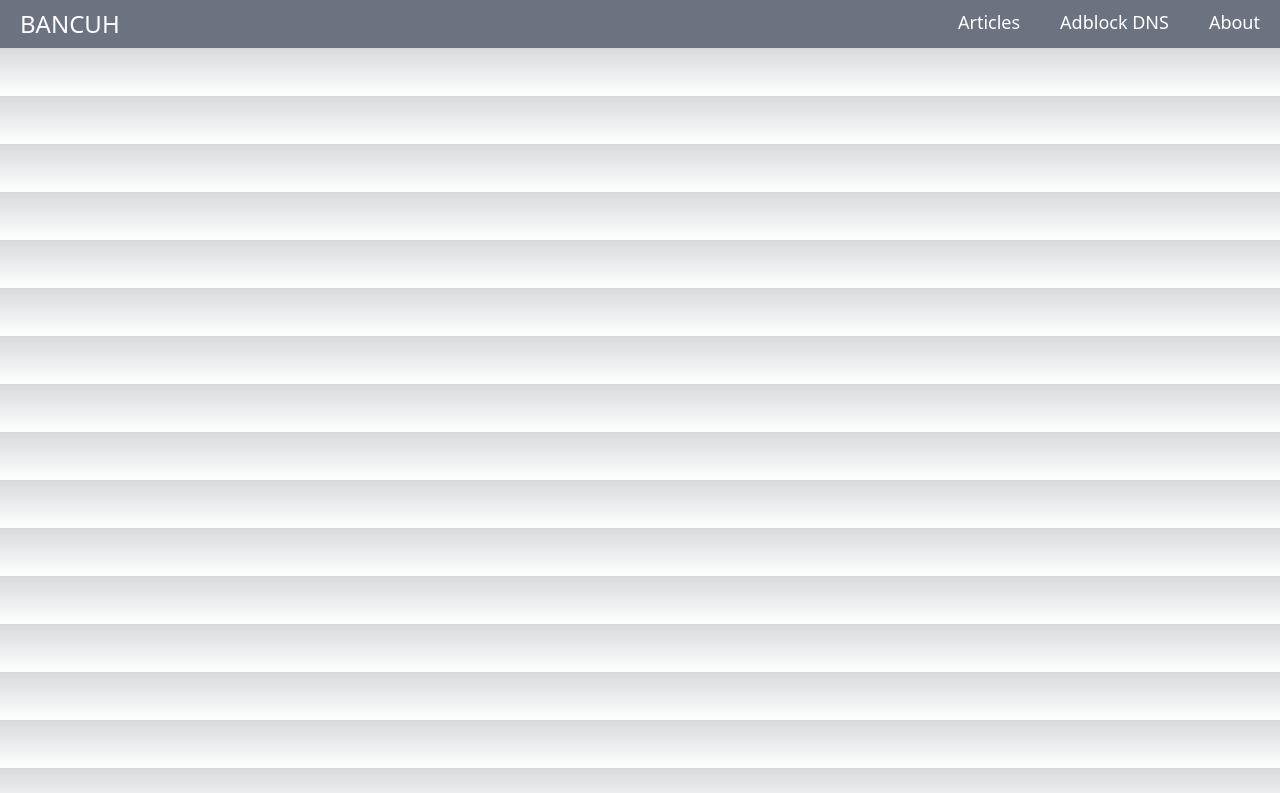
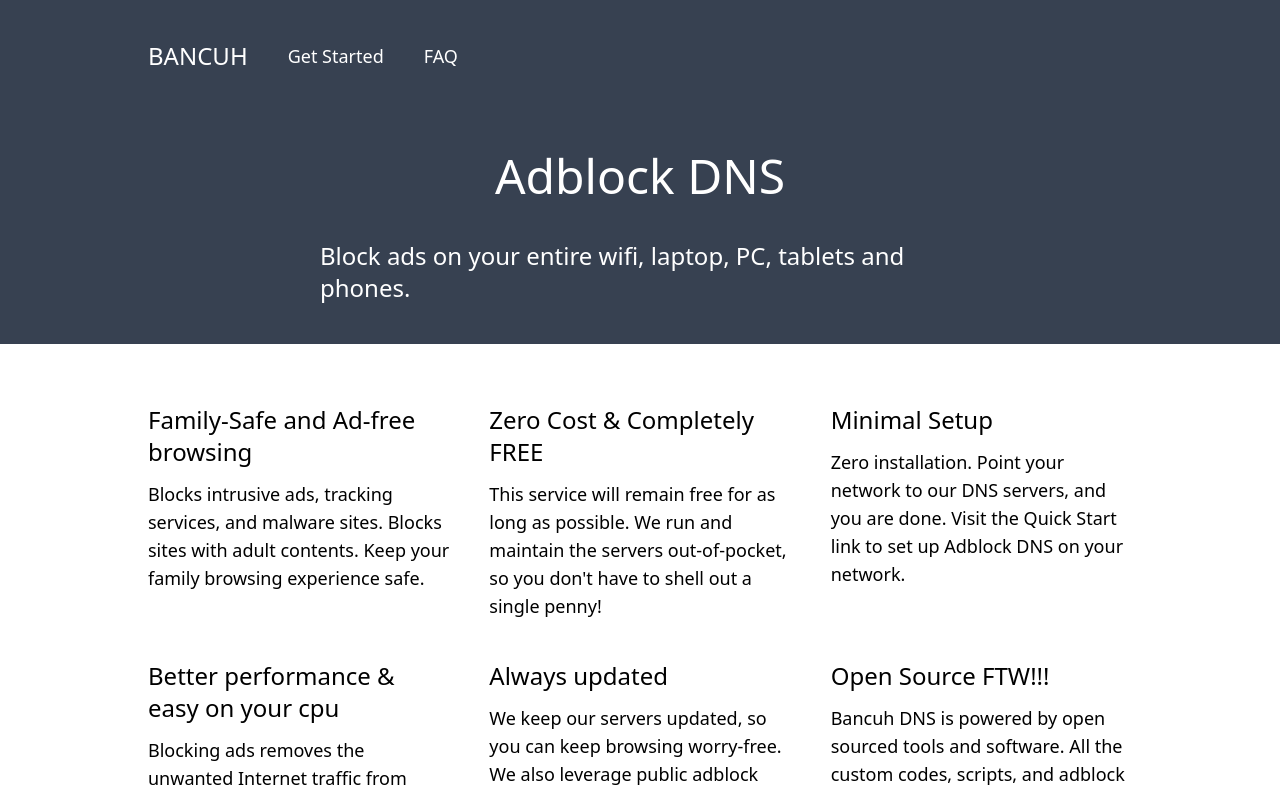
Before and after one commit to ragibkl/web-bancuh, a Next.js app: page / in a window 1280 px wide. Shown: the top 793 px of the page. Built offline with nearby package versions, Linux system fonts and the light colour scheme.

Commit message:
update front page

```diff
--- a/src/pages/index.tsx
+++ b/src/pages/index.tsx
@@ -6,9 +6,9 @@
 function HomeLink(props: { children: string }): JSX.Element {
   return (
     <div className="px-5">
-      <p className="text-2xl text-white">
-        <a>{props.children}</a>
-      </p>
+      <a href="_blank">
+        <p className="text-2xl text-white">{props.children}</p>
+      </a>
     </div>
   );
 }
@@ -16,25 +16,96 @@
 function HeaderLink(props: { children: string }): JSX.Element {
   return (
     <div className="px-5">
-      <a>
+      <a href="_blank">
         <p className="text-lg text-white">{props.children}</p>
       </a>
     </div>
   );
 }
 
+function Hero(props: {}): JSX.Element {
+  return (
+    <div className="py-10 max-w-screen-sm mx-auto flex flex-col items-center">
+      <div>
+        <p className="text-5xl text-white">Adblock DNS</p>
+      </div>
+      <div className="mt-10">
+        <p className="text-2xl text-white">
+          Block ads on your entire wifi, laptop, PC, tablets and phones.
+        </p>
+      </div>
+    </div>
+  );
+}
+
+function Card(props: { title: string; children: string }): JSX.Element {
+  return (
+    <div className="p-5">
+      <div>
+        <p className="text-2xl">{props.title}</p>
+      </div>
+      <div className="mt-3">
+        <p className="text-lg">{props.children}</p>
+      </div>
+    </div>
+  );
+}
+
 export default function Home() {
   return (
-    <main className="container mx-auto">
-      <div className="py-2 bg-gray-500">
-        <div className="flex">
-          <HomeLink>BANCUH</HomeLink>
+    <main>
+      <div className="bg-gray-700">
+        <div className="container mx-auto max-w-screen-lg">
+          <div className="flex py-10 items-center">
+            <HomeLink>BANCUH</HomeLink>
+            <HeaderLink>Get Started</HeaderLink>
+            <HeaderLink>FAQ</HeaderLink>
+            <div className="flex-1" />
+          </div>
 
-          <div className="flex-1" />
+          <Hero />
+        </div>
+      </div>
 
-          <HeaderLink>Articles</HeaderLink>
-          <HeaderLink>Adblock DNS</HeaderLink>
-          <HeaderLink>About</HeaderLink>
+      <div className="bg-white">
+        <div className="container mx-auto max-w-screen-lg">
+          <div className="grid grid-cols-2 md:grid-cols-3 py-10">
+            <Card title="Family-Safe and Ad-free browsing">
+              Blocks intrusive ads, tracking services, and malware sites. Blocks
+              sites with adult contents. Keep your family browsing experience
+              safe.
+            </Card>
+            <Card title="Zero Cost & Completely FREE">
+              This service will remain free for as long as possible. We run and
+              maintain the servers out-of-pocket, so you don't have to shell out
+              a single penny!
+            </Card>
+            <Card title="Minimal Setup">
+              Zero installation. Point your network to our DNS servers, and you
+              are done. Visit the Quick Start link to set up Adblock DNS on your
+              network.
+            </Card>
+            <Card title="Better performance & easy on your cpu">
+              Blocking ads removes the unwanted Internet traffic from your
+              network. Blocking ads also reduces the processing load on your
+              computer. With Adblocking done at the DNS level, there is no
+              performance impact on your device. No browser extensions or
+              plugins need to run on your computer.
+            </Card>
+            <Card title="Always updated">
+              We keep our servers updated, so you can keep browsing worry-free.
+              We also leverage public adblock lists maintained by the wide
+              adblocking community, and our servers refresh constantly as the
+              upstream lists update.
+            </Card>
+            <Card title="Open Source FTW!!!">
+              Bancuh DNS is powered by open sourced tools and software. All the
+              custom codes, scripts, and adblock list sources that we use are
+              available publicly on GitHub. We continue to enhance and improve
+              the project based on community feedback, and all work is done in
+              the open.
+            </Card>
+          </div>
         </div>
       </div>
     </main>
```
